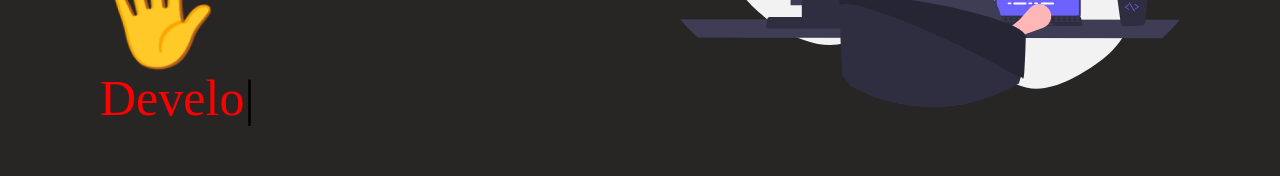
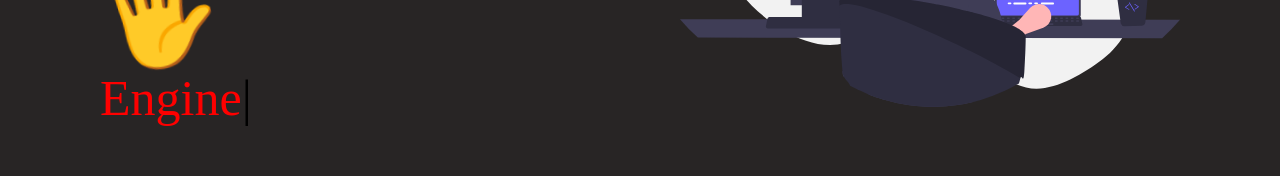
Before and after one commit to RoshanDalami/Portfolio, a React (Vite) app: page / in a window 1280 px wide. Shown: the part 449-625 px from the top of the page. Built offline with nearby package versions, Linux system fonts and the light colour scheme.

Commit message:
added animation using framer motion

```diff
--- a/package.json
+++ b/package.json
@@ -14,6 +14,7 @@
     "@emotion/styled": "^11.11.0",
     "@mui/lab": "^5.0.0-alpha.132",
     "@mui/material": "^5.13.3",
+    "framer-motion": "^10.12.16",
     "react": "^18.2.0",
     "react-dom": "^18.2.0",
     "react-icons": "^4.9.0",
--- a/src/components/AboutSelf.jsx
+++ b/src/components/AboutSelf.jsx
@@ -1,5 +1,6 @@
 import classes from "./AboutSelf.module.css";
 import SelfImage from "../assets/bamya2ndLot.jpg";
+import { motion } from "framer-motion";
 const AboutSelf = () => {
   const Info = [
     {
@@ -9,10 +10,10 @@ const AboutSelf = () => {
   ];
   return (
     <>
-      <div className={classes.text}>
+      <motion.div className={classes.text} initial={{x:'100vh'}} animate={{x:0}} transition={{type:'spring',stiffness:120}}>
         <h1>What About Me ?!</h1>
         <hr className={classes.horLine} />
-      </div>
+      </motion.div>
       <div className={classes.wrapper}>
         {Info.map((info) => {
           return (
--- a/src/components/MainNavBar.jsx
+++ b/src/components/MainNavBar.jsx
@@ -1,6 +1,6 @@
 import { NavLink } from "react-router-dom";
 import classes from './MainNavBar.module.css';
-import Curves from "./Curves";
+
 const MainNavBar = () => {
   return (
     <>
--- a/src/pages/HomePage.jsx
+++ b/src/pages/HomePage.jsx
@@ -1,13 +1,14 @@
 import Typed from "typed.js";
 import React from "react";
 import classes from "./HomePage.module.css";
-import mainImage from '../assets/mainImage.svg'
+import mainImage from "../assets/mainImage.svg";
+import { motion } from "framer-motion";
 const HomePage = () => {
   const el = React.useRef(null);
 
   React.useEffect(() => {
     const typed = new Typed(el.current, {
-      strings: ["Developer"],
+      strings: ["Developer","Enginer"],
       typeSpeed: 150,
       backSpeed: 150,
       loop: true,
@@ -21,20 +22,24 @@ const HomePage = () => {
   return (
     <div className={classes.container}>
       <section className={classes.textContainer}>
-    <div className={classes.textArea}>
-    <h4 style={{color:'white',fontSize:30}}>Hello !</h4>
+        <motion.div className={classes.textArea} initial={{y:-600}} animate={{y: 0}} transition={{ type:'spring', stiffness:120}}>
+          <h4 style={{ color: "white", fontSize: 30 }}>Hello !</h4>
           <h1 style={{ color: "white" }}>
-        <span style={{fontSize:150}}>I</span> 'm <span style={{ color: "#FFE7A0" }}>Roshan</span>{" "}
+            <span style={{ fontSize: 150 }}>I</span> 'm{" "}
+            <span
+              style={{ color: "#FFE7A0" }}
+
+            >
+              Roshan
+            </span>{" "}
             <span className={classes.hand}>🖐️</span>
           </h1>
           <span ref={el} className={classes.text} />
-    </div>
-
+        </motion.div>
       </section>
       <section className={classes.imageSection}>
-        <img src={mainImage} alt="" className={classes.mainImage}/>
+        <img src={mainImage} alt="" className={classes.mainImage} />
       </section>
-
     </div>
   );
 };
```
Also changed, not shown: 1 other file (tests, documents, lock files or other folders). Lines whose indentation alone changed are shown as unchanged.
